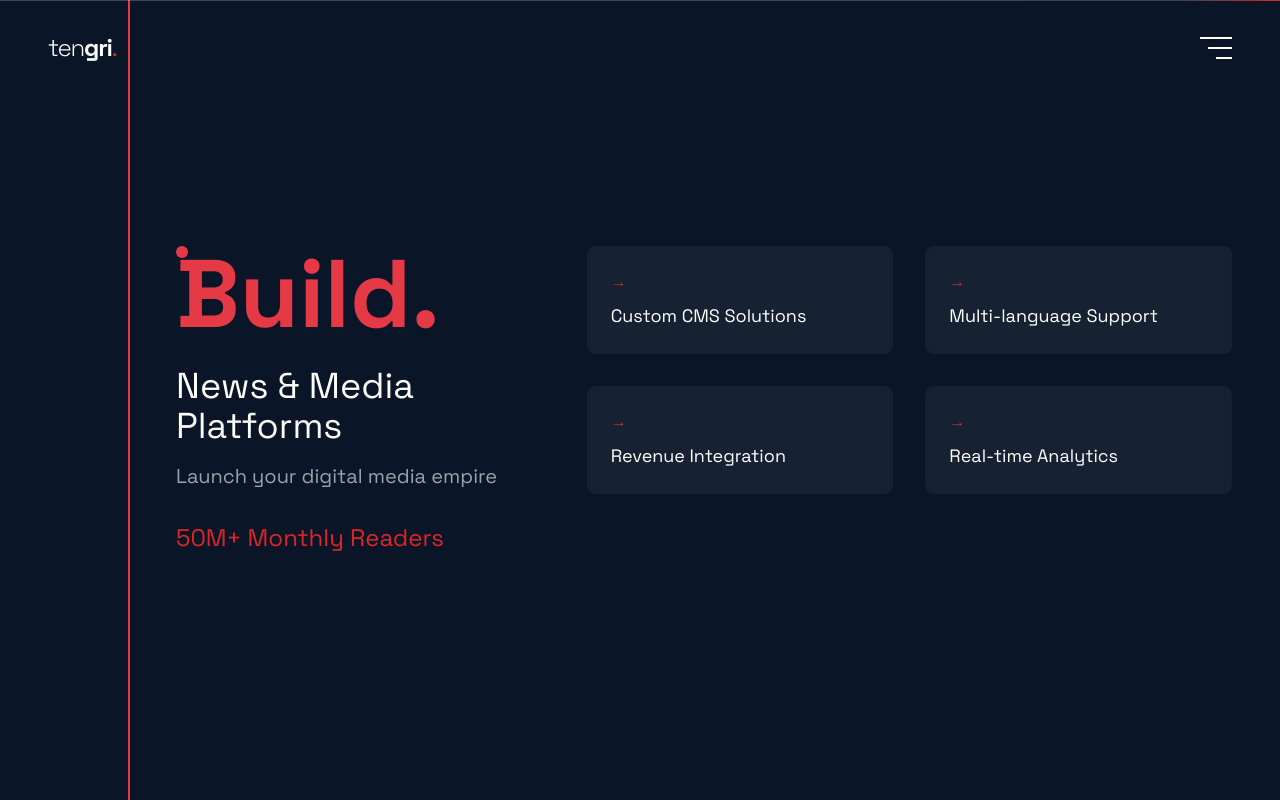
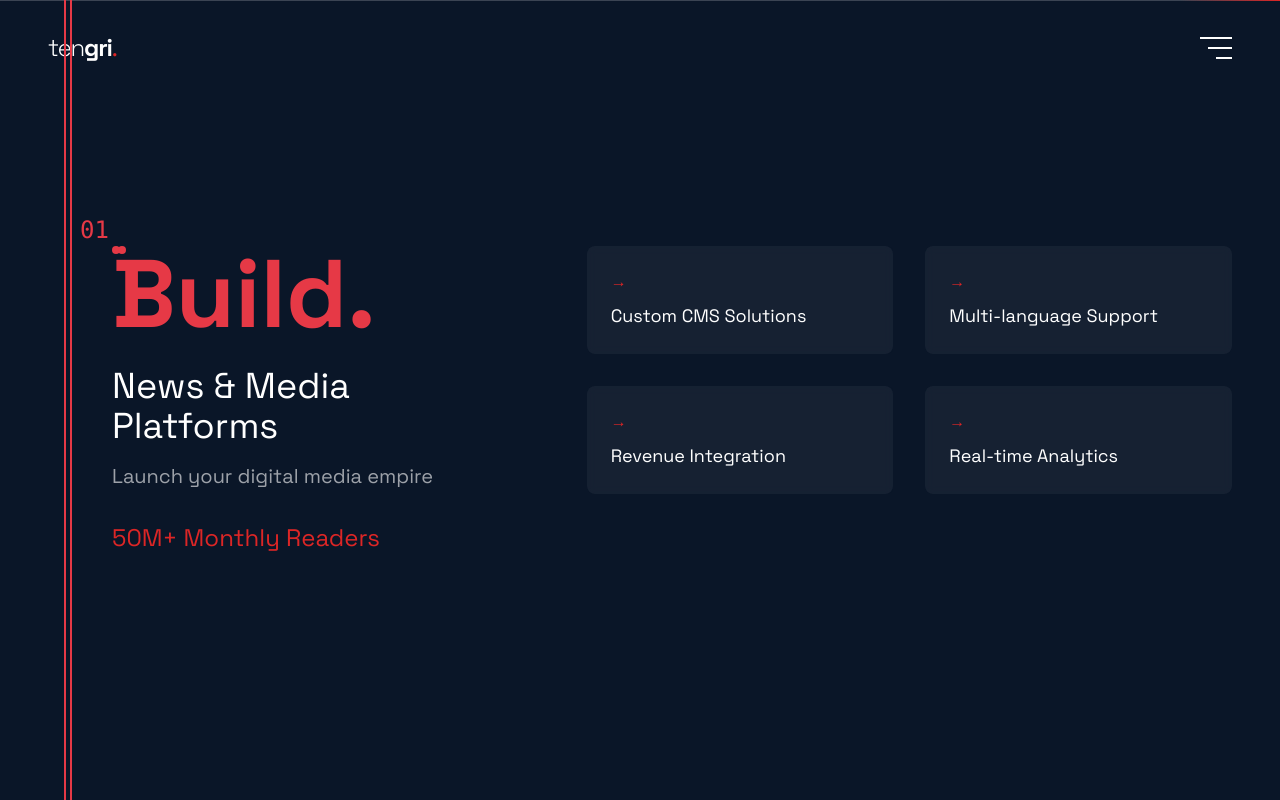
Before and after one commit to maxts0gt/tengri, a Next.js app: page / in a window 1280 px wide. Shown: the top 800 px of the page. Built offline with nearby package versions, Linux system fonts and the light colour scheme.

Commit message:
Working line

```diff
--- a/src/app/page.tsx
+++ b/src/app/page.tsx
@@ -1,18 +1,21 @@
 "use client";
 
-import { motion, useScroll, useTransform } from 'framer-motion';
-import { useRef } from 'react';
+import { motion, useScroll, useTransform, useInView } from 'framer-motion';
+import { useRef, useState, useEffect } from 'react';
 
 export default function Home() {
   const containerRef = useRef<HTMLDivElement>(null);
+  const [currentChapter, setCurrentChapter] = useState(0);
+
   const { scrollYProgress } = useScroll({
     target: containerRef,
     offset: ["start start", "end end"]
   });
 
-  // Our story chapters - each representing a key service/capability
+  // Enhanced chapters with numbers
   const chapters = [
     {
+      number: "01",
       title: "Build.",
       product: "News & Media Platforms",
       description: "Launch your digital media empire",
@@ -26,6 +29,7 @@ export default function Home() {
       metrics: "50M+ Monthly Readers"
     },
     {
+      number: "02",
       title: "Scale.",
       product: "Enterprise Solutions",
       description: "Future-proof your business infrastructure",
@@ -39,6 +43,7 @@ export default function Home() {
       metrics: "99.99% Uptime"
     },
     {
+      number: "03",
       title: "Transform.",
       product: "Digital Strategy",
       description: "Data-driven decisions that matter",
@@ -52,6 +57,7 @@ export default function Home() {
       metrics: "3x Revenue Growth"
     },
     {
+      number: "04",
       title: "Lead.",
       product: "Movement Building",
       description: "Create impact at scale",
@@ -65,39 +71,69 @@ export default function Home() {
       metrics: "10M+ People Reached"
     }
   ];
+  const lineHeight = `${((currentChapter + 1) * 100) / chapters.length}%`;
+  return (
+    <main
+      ref={containerRef}
+      className="relative bg-[#0A1628] snap-y snap-mandatory h-screen overflow-y-scroll"
+    >
+      {/* The journey lines with chapter numbers */}
+      <div className="fixed left-[5vw] top-0 h-screen z-50">
+        {/* Primary line */}
+        <motion.div
+          className="absolute left-0 w-[2px] bg-[#E63946] origin-top"
+          initial={{ height: "0%" }}
+          animate={{ height: lineHeight }}
+          transition={{ duration: 0.5 }}
+        />
+
+        {/* Secondary line */}
+        <motion.div
+          className="absolute left-[6px] w-[2px] bg-[#E63946] origin-top"
+          initial={{ height: "0%" }}
+          animate={{ height: lineHeight }}
+          transition={{ duration: 0.5 }}
+        />
+      </div>
+
+      {chapters.map((chapter, index) => {
+        const sectionRef = useRef(null);
+        const isInView = useInView(sectionRef, { amount: 0.5 });
+
+        useEffect(() => {
+          if (isInView) {
+            setCurrentChapter(index);
+          }
+        }, [isInView, index]);
 
         return (
-    <main ref={containerRef} className="relative bg-[#0A1628]">
-      {/* The journey line - always visible, grows as you scroll */}
-      <motion.div
-        className="fixed left-[10vw] top-0 w-[2px] bg-[#E63946] origin-top"
-        style={{
-          height: useTransform(scrollYProgress, [0, 1], ["0vh", "100vh"]),
-          opacity: useTransform(scrollYProgress, [0, 0.1], [0, 1])
-        }}
-      />
-
-      {chapters.map((chapter, index) => (
           <section
             key={chapter.title}
-          className="min-h-screen flex items-center relative"
+            ref={sectionRef}
+            className="h-screen w-full flex items-center snap-start snap-always"
           >
             <div className="tengri-container">
               <div className="grid grid-cols-12 gap-8">
-              {/* Left side - Chapter title and description */}
+                {/* Left side with chapter number */}
                 <motion.div
-                className="col-span-5 relative pl-[10vw]"
+                  className="col-span-5 relative pl-[5vw]"
                   initial={{ opacity: 0, x: -50 }}
                   whileInView={{ opacity: 1, x: 0 }}
                   viewport={{ once: false, margin: "-20% 0px" }}
                 >
-                {/* Chapter marker on the line */}
+                  {/* Chapter markers with number */}
                   <motion.div
-                  className="absolute left-[10vw] w-3 h-3 bg-[#E63946] rounded-full -translate-x-[calc(50%+1px)]"
+                    className="absolute left-[5vw] -translate-x-[calc(50%+1px)]"
                     initial={{ scale: 0 }}
                     whileInView={{ scale: 1 }}
                     viewport={{ once: false }}
-                />
+                  >
+                    <div className="w-2 h-2 bg-[#E63946] rounded-full" />
+                    <div className="absolute top-0 left-[6px] w-2 h-2 bg-[#E63946] rounded-full" />
+                    <div className="absolute -left-8 -top-8 text-[#E63946] text-2xl font-mono">
+                      {chapter.number}
+                    </div>
+                  </motion.div>
 
                   <h2 className={`text-8xl font-bold ${chapter.color} mb-6`}>
                     {chapter.title}
@@ -133,7 +169,8 @@ export default function Home() {
               </div>
             </div>
           </section>
-      ))}
+        );
+      })}
     </main>
   );
 }
```
Lines whose indentation alone changed are shown as unchanged.
